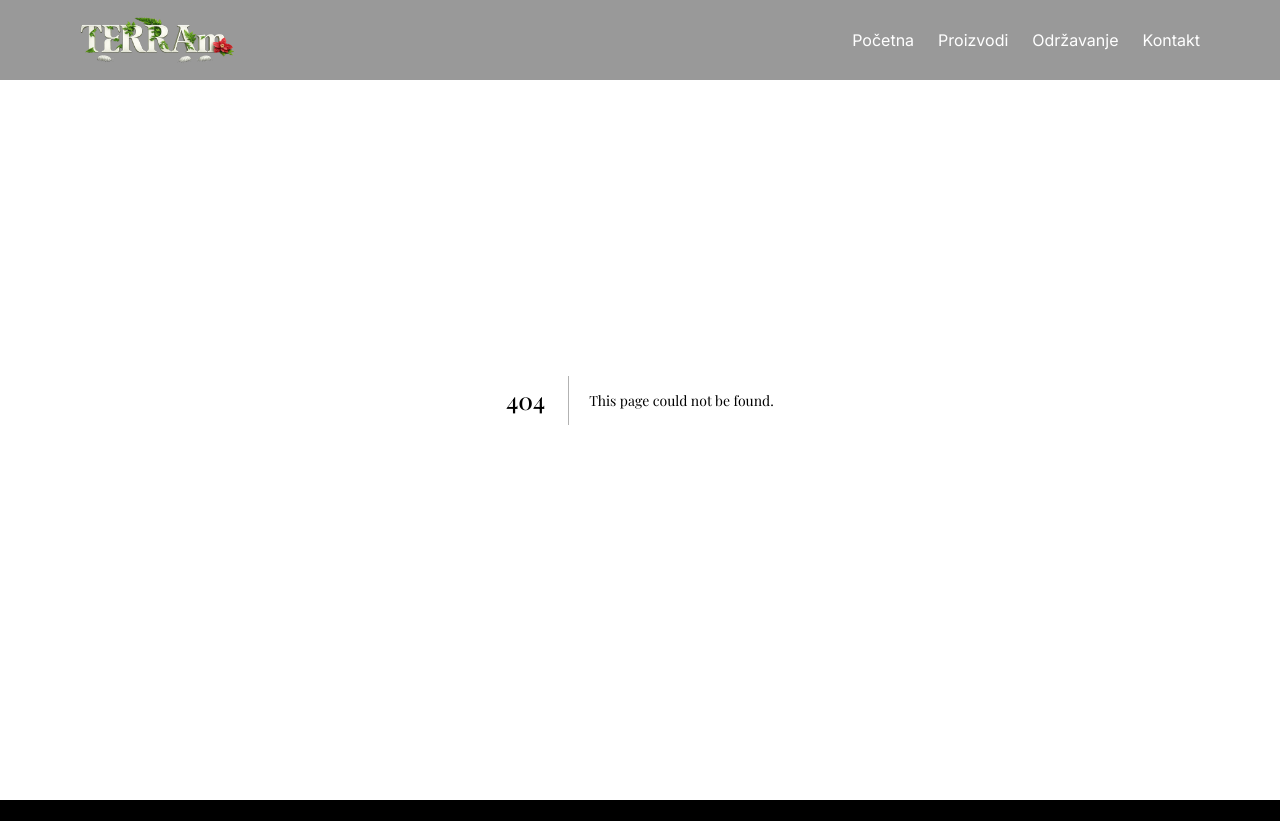
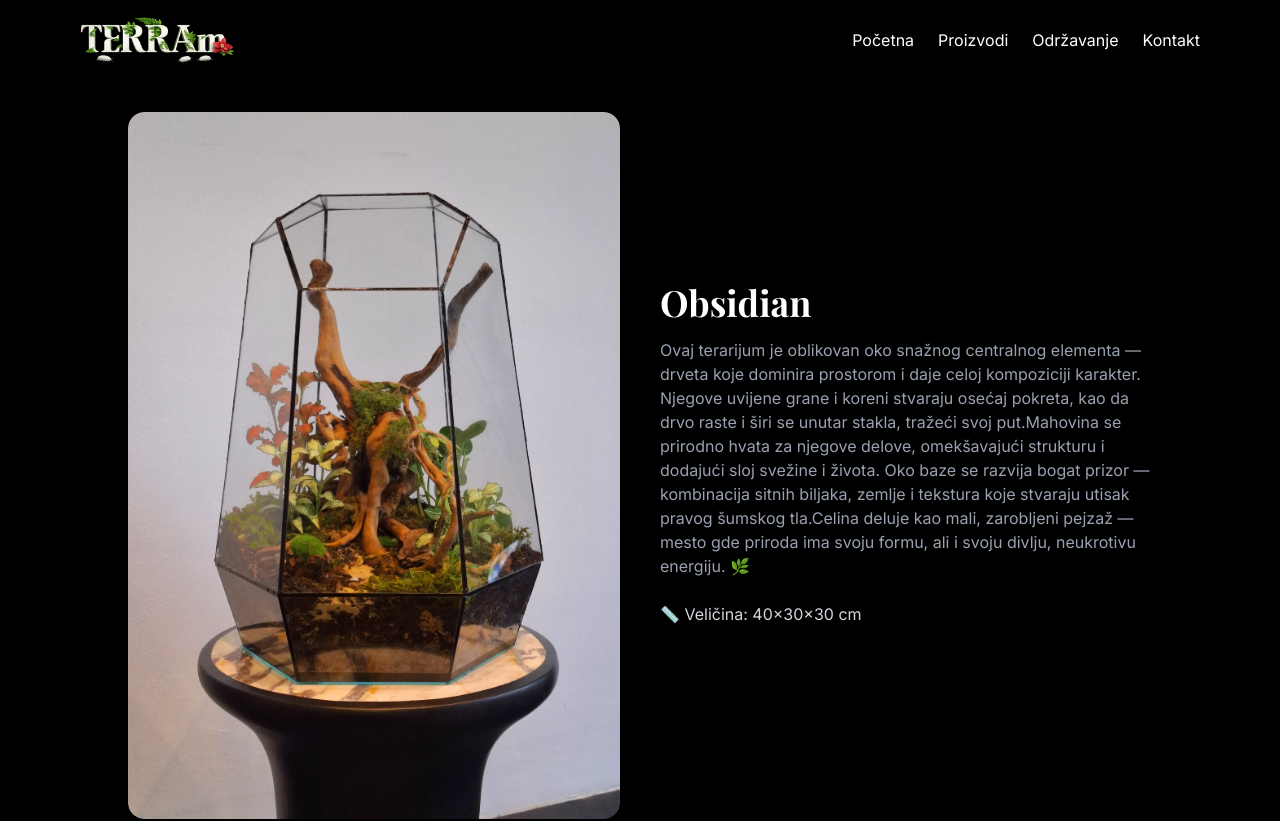
Before and after one commit to munja-cpu/terramnext, a Next.js app: page /products/obsidian in a window 1280 px wide. Before the commit this address had no page. Shown: the top 821 px of the page. Built offline with nearby package versions, Linux system fonts and the light colour scheme; a web font is replaced by a local one.

Commit message:
dodao [slug] i slike i desc

```diff
--- a/app/components/Products.tsx
+++ b/app/components/Products.tsx
@@ -1,9 +1,13 @@
 "use client";
+import Link from "next/link";
+import { useState } from "react";
 
-import { useState } from "react";
+
+
 type Product = {
   id: number;
   name: string;
+  slug: string;
   image: string;
   desc: string;
   size?: string;
@@ -13,32 +17,36 @@ const products = [
   {
     id: 1,
     name: "Velaris Line",
+    slug: "velaris-line",
     image: "proizvodi/t2.webp",
-    desc: "Ručno izrađen terarijum sa pažljivo biranim biljkama i prirodnim slojevima za dugotrajnost.",
+    desc: "Ručno izrađen terarijum...",
   },
   {
     id: 2,
     name: "Obsidian",
+    slug: "obsidian",
     image: "proizvodi/t1.webp",
-    desc: "Moderan terarijum minimalističkog dizajna koji se lako uklapa u svaki enterijer.",
+    desc: "Moderan terarijum...",
   },
   {
     id: 3,
     name: "Obsidian Forest",
+    slug: "obsidian-forest",
     image: "proizvodi/t3.jpg",
-    desc: "Kombinacija prirodnih elemenata i biljaka koja stvara mali zatvoreni ekosistem.",
+    desc: "Kombinacija prirodnih elemenata...",
   },
   {
     id: 4,
     name: "Obsidian Forest Mini",
+    slug: "obsidian-forest-mini",
     image: "proizvodi/t4.webp",
-    desc: "Kompaktna verzija terarijuma idealna za manje prostore.",
+    desc: "Kompaktna verzija...",
     size: "30x20x20",
   },
 ];
 
 export default function Products() {
-  const [selected, setSelected] = useState<Product | null>(null);
+
 
   return (
     <section className="py-20 px-6 max-w-6xl mx-auto">
@@ -48,10 +56,12 @@ export default function Products() {
 
       <div className="grid md:grid-cols-3 gap-8">
         {products.map((item) => (
-          <div
+
+          <Link
             key={item.id}
-            className="group cursor-pointer"
-            onClick={() => setSelected(item)}
+            href={`/products/${item.slug}`}
+            target="_blank"
+            className="group cursor-pointer block"
           >
             <div className="overflow-hidden rounded-2xl">
               <img
@@ -64,49 +74,12 @@ export default function Products() {
             <h3 className="mt-4 text-lg font-semibold">
               {item.name}
             </h3>
-          </div>
+          </Link>
         ))}
       </div>
 
       {/* 🔥 MODAL */}
-      {selected && (
-        <div
-          className="fixed inset-0 bg-black/80 backdrop-blur flex items-center justify-center z-50 px-4"
-          onClick={() => setSelected(null)}
-        >
-          <div
-            className="bg-black text-white p-6 rounded-2xl max-w-md w-full"
-            onClick={(e) => e.stopPropagation()}
-          >
-            <img
-              src={selected.image}
-              alt={selected.name}
-              className="rounded-xl mb-4 w-full h-60 object-cover"
-            />
 
-            <h2 className="text-xl font-bold mb-2">
-              {selected.name}
-            </h2>
-
-            <p className="text-gray-400">
-              {selected.desc}
-            </p>
-
-            {selected.size && (
-              <p className="text-gray-300 mt-2">
-                📏 Velicina: {selected.size} cm
-              </p>
-            )}
-
-            <button
-              onClick={() => setSelected(null)}
-              className="mt-6 w-full bg-white text-black py-2 rounded-lg hover:bg-gray-200 transition"
-            >
-              Zatvori
-            </button>
-          </div>
-        </div>
-      )}
     </section>
   );
 }
--- /dev/null
+++ b/app/products/[slug]/page.tsx
@@ -0,0 +1,93 @@
+import Image from "next/image";
+
+type Product = {
+  id: number;
+  name: string;
+  slug: string;
+  image: string;
+  desc: string;
+  size?: string;
+};
+
+const products: Product[] = [
+  {
+    id: 1,
+    name: "Velaris Line",
+    slug: "velaris-line",
+    image: "/proizvodi/t2.webp",
+    desc: "Valeris Line ima prepoznatljiv oblik dijamanta koji daje moderan i elegantan izgled. Čiste linije stakla lepo uokviruju bogat, živ pejzaž iznutra.Roza i zelena fitonija donose snažan kontrast i razigrane šare, dok mahovina prekriva površinu poput mekanog tepiha i povezuje celu kompoziciju.Celina deluje sveže, uredno i vizuelno upečatljivo — mali, moderan komad prirode pun boje i života. 🌿",
+  },
+  {
+    id: 2,
+    name: "Obsidian",
+    slug: "obsidian",
+    image: "/proizvodi/t1.webp",
+    desc: "Ovaj terarijum je oblikovan oko snažnog centralnog elementa — drveta koje dominira prostorom i daje celoj kompoziciji karakter. Njegove uvijene grane i koreni stvaraju osećaj pokreta, kao da drvo raste i širi se unutar stakla, tražeći svoj put.Mahovina se prirodno hvata za njegove delove, omekšavajući strukturu i dodajući sloj svežine i života. Oko baze se razvija bogat prizor — kombinacija sitnih biljaka, zemlje i tekstura koje stvaraju utisak pravog šumskog tla.Celina deluje kao mali, zarobljeni pejzaž — mesto gde priroda ima svoju formu, ali i svoju divlju, neukrotivu energiju. 🌿",
+    size: "40x30x30"
+  },
+  {
+    id: 3,
+    name: "Obsidian Forest",
+    slug: "obsidian-forest",
+    image: "/proizvodi/t3.jpg",
+    desc: "Spoj divlje prirode i precizne geometrije. Tamni postament daje mu dubinu i težinu, dok čiste linije stakla uokviruju gust, zelen pejzaž iznutra.Mahovina formira mekane brežuljke u više nijansi zelene, stvarajući osećaj prave minijaturne šume. Tanke, uvijene grane vode pogled kroz kompoziciju, dok biljke u donjem delu unose život i pokret. Kamen dodaje stabilnost i utisak prirodne ravnoteže.Celina deluje mirno i misteriozno — kao skriveni komad prirode koji živi svojim tempom, odvojen od spoljnog sveta.",
+    size: "40x30x30"
+  },
+  {
+    id: 4,
+    name: "Obsidian Forest Mini",
+    slug: "obsidian-forest-mini",
+    image: "/proizvodi/t4.webp",
+    desc: "Obsidian Forest Mini je kompaktan, ali izrazito živ i detaljan mali ekosistem zatvoren u staklu. Bogatstvo fitonija u donjem delu odmah privlači pažnju — njihovi crveni i zeleni listovi sa izraženim šarama unose snažan kontrast i dinamiku.Pozadina je prekrivena mahovinom koja formira zeleni zid i daje osećaj dubine, kao da se scena nastavlja unazad. Kroz terarijum se provlače tanke, prirodno zakrivljene grane koje vode pogled kroz celu kompoziciju.U osnovi, kombinacija kamenčića, zemlje i biljaka stvara slojevit, prirodan prizor. Ceo terarijum deluje sveže, razigrano i puno života — kao mali komad šume koji uvek izgleda drugačije iz svakog ugla. 🌿",
+    size: "30x20x20",
+  },
+];
+
+export default async function ProductPage({ params }: { params: Promise<{ slug: string }> }) {
+  const { slug } = await params;
+
+  console.log("slug:", slug);
+
+  const product = products.find(p => p.slug === slug);
+
+  if (!product) {
+    return <div>Proizvod nije pronađen: {slug}</div>;
+  }
+
+  return (
+    <section className="min-h-screen bg-black text-white pt-28 px-6">
+      <div className="max-w-5xl mx-auto grid md:grid-cols-2 gap-10 items-center">
+
+        {/* Slika */}
+        <div className="overflow-hidden rounded-2xl">
+          <Image
+            src={product.image}
+            alt={product.name}
+            width={800}
+            height={500}
+            className="rounded-2xl"
+          />
+        </div>
+
+        {/* Tekst */}
+        <div>
+          <h1 className="text-4xl font-bold mb-4">
+            {product.name}
+          </h1>
+
+          <p className="text-gray-400 mb-6">
+            {product.desc}
+          </p>
+
+          {product.size && (
+            <p className="text-gray-300 mb-6">
+              📏 Veličina: {product.size} cm
+            </p>
+          )}
+
+        </div>
+
+      </div>
+    </section>
+  );
+}
```
Also changed, not shown: public/logo-v1.png (deleted).
